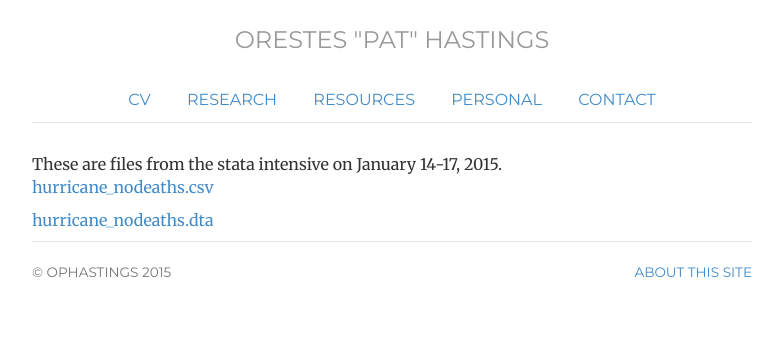
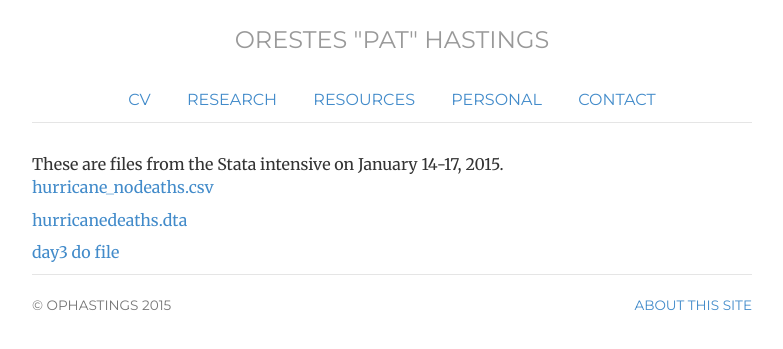
Before and after one commit to ophastings/ophastings.github.io, a Jekyll site: the page built from stataintensive/index.html, in a window 1280 px wide. Shown: the top 349 px of the page, without its empty margins (248-1031 px from the left). Built offline with Jekyll 4.4.1, drawn with Linux system fonts in a browser that asks for light colours; comment, search, counter and statistics services are not loaded.

Commit message:
Update index.html

```diff
--- a/stataintensive/index.html
+++ b/stataintensive/index.html
@@ -9,7 +9,8 @@ contact: passive
 description: a page of ophastings.com, the website of Orestes Hastings, a sociology PhD candidate at UC Berkeley
 ---
 
-These are files from the stata intensive on January 14-17, 2015.
+These are files from the Stata intensive on January 14-17, 2015.
 
 <p><a href="./hurricane_nodeaths.csv">hurricane_nodeaths.csv</a> </p>
-<p><a href="./hurricanedeaths.dta">hurricane_nodeaths.dta</a> </p>
+<p><a href="./hurricanedeaths.dta">hurricanedeaths.dta</a> </p>
+<p><a href="./day3.txt">day3 do file</a> </p>
```
